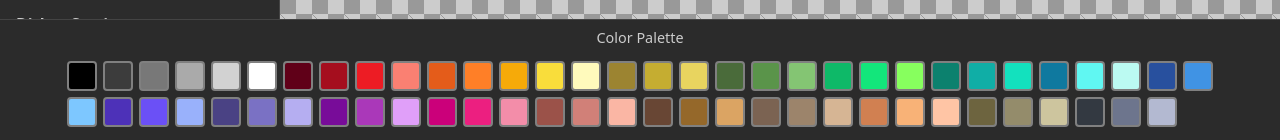
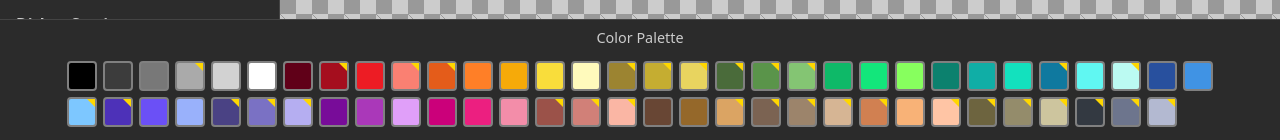
Before and after one commit to zvxayr/zvxayr.github.io, a plain HTML site: page wplace/index.html in a window 1280 px wide. Shown: the part 657-797 px from the top of the page. Drawn offline with Linux system fonts and the light colour scheme.

Commit message:
Added paid color indicator

```diff
--- a/wplace/css/style.css
+++ b/wplace/css/style.css
@@ -158,6 +158,7 @@ canvas.pixelated {
     border-radius: 4px;
     cursor: pointer;
     transition: transform 0.1s ease, opacity 0.2s ease;
+    position: relative;
 }
 
 .color-btn.enabled {
@@ -167,3 +168,16 @@ canvas.pixelated {
 .color-btn.disabled {
     border: 2px solid darkred;
 }
+
+/* Small corner triangle */
+.paid-indicator {
+    position: absolute;
+    top: 0;
+    right: 0;
+    width: 0;
+    height: 0;
+    border-left: 8px solid transparent;
+    border-bottom: 8px solid transparent;
+    border-top: 8px solid gold; /* change color if you like */
+    pointer-events: none; /* doesn't block clicking */
+}
--- a/wplace/index.html
+++ b/wplace/index.html
@@ -165,27 +165,69 @@
         const transparencyInput = document.getElementById('transparencyInput');
 
         const PALETTE = [
-            [0, 0, 0, "Black"], [60, 60, 60, "Dark Gray"], [120, 120, 120, "Gray"],
-            [170, 170, 170, "Medium Gray"], [210, 210, 210, "Light Gray"], [255, 255, 255, "White"],
-            [96, 0, 24, "Deep Red"], [165, 14, 30, "Dark Red"], [237, 28, 36, "Red"],
-            [250, 128, 114, "Light Red"], [228, 92, 26, "Dark Orange"], [255, 127, 39, "Orange"],
-            [246, 170, 9, "Gold"], [249, 221, 59, "Yellow"], [255, 250, 188, "Light Yellow"],
-            [156, 132, 49, "Dark Goldenrod"], [197, 173, 49, "Goldenrod"], [232, 212, 95, "Light Goldenrod"],
-            [74, 107, 58, "Dark Olive"], [90, 148, 74, "Olive"], [132, 197, 115, "Light Olive"],
-            [14, 185, 104, "Dark Green"], [19, 230, 123, "Green"], [135, 255, 94, "Light Green"],
-            [12, 129, 110, "Dark Teal"], [16, 174, 166, "Teal"], [19, 225, 190, "Light Teal"],
-            [15, 121, 159, "Dark Cyan"], [96, 247, 242, "Cyan"], [187, 250, 242, "Light Cyan"],
-            [40, 80, 158, "Dark Blue"], [64, 147, 228, "Blue"], [125, 199, 255, "Light Blue"],
-            [77, 49, 184, "Dark Indigo"], [107, 80, 246, "Indigo"], [153, 177, 251, "Light Indigo"],
-            [74, 66, 132, "Dark Slate Blue"], [122, 113, 196, "Slate Blue"], [181, 174, 241, "Light Slate Blue"],
-            [120, 12, 153, "Dark Purple"], [170, 56, 185, "Purple"], [224, 159, 249, "Light Purple"],
-            [203, 0, 122, "Dark Pink"], [236, 31, 128, "Pink"], [243, 141, 169, "Light Pink"],
-            [155, 82, 73, "Dark Peach"], [209, 128, 120, "Peach"], [250, 182, 164, "Light Peach"],
-            [104, 70, 52, "Dark Brown"], [149, 104, 42, "Brown"], [219, 164, 99, "Light Brown"],
-            [123, 99, 82, "Dark Tan"], [156, 132, 107, "Tan"], [214, 181, 148, "Light Tan"],
-            [209, 128, 81, "Dark Beige"], [248, 178, 119, "Beige"], [255, 197, 165, "Light Beige"],
-            [109, 100, 63, "Dark Stone"], [148, 140, 107, "Stone"], [205, 197, 158, "Light Stone"],
-            [51, 57, 65, "Dark Slate"], [109, 117, 141, "Slate"], [179, 185, 209, "Light Slate"]
+            [0, 0, 0, "Black", false],
+            [60, 60, 60, "Dark Gray", false],
+            [120, 120, 120, "Gray", false],
+            [170, 170, 170, "Medium Gray", true],
+            [210, 210, 210, "Light Gray", false],
+            [255, 255, 255, "White", false],
+            [96, 0, 24, "Deep Red", false],
+            [165, 14, 30, "Dark Red", true],
+            [237, 28, 36, "Red", false],
+            [250, 128, 114, "Light Red", true],
+            [228, 92, 26, "Dark Orange", true],
+            [255, 127, 39, "Orange", false],
+            [246, 170, 9, "Gold", false],
+            [249, 221, 59, "Yellow", false],
+            [255, 250, 188, "Light Yellow", false],
+            [156, 132, 49, "Dark Goldenrod", true],
+            [197, 173, 49, "Goldenrod", true],
+            [232, 212, 95, "Light Goldenrod", true],
+            [74, 107, 58, "Dark Olive", true],
+            [90, 148, 74, "Olive", true],
+            [132, 197, 115, "Light Olive", true],
+            [14, 185, 104, "Dark Green", false],
+            [19, 230, 123, "Green", false],
+            [135, 255, 94, "Light Green", false],
+            [12, 129, 110, "Dark Teal", false],
+            [16, 174, 166, "Teal", false],
+            [19, 225, 190, "Light Teal", false],
+            [15, 121, 159, "Dark Cyan", true],
+            [96, 247, 242, "Cyan", false],
+            [187, 250, 242, "Light Cyan", true],
+            [40, 80, 158, "Dark Blue", false],
+            [64, 147, 228, "Blue", false],
+            [125, 199, 255, "Light Blue", true],
+            [77, 49, 184, "Dark Indigo", true],
+            [107, 80, 246, "Indigo", false],
+            [153, 177, 251, "Light Indigo", false],
+            [74, 66, 132, "Dark Slate Blue", true],
+            [122, 113, 196, "Slate Blue", true],
+            [181, 174, 241, "Light Slate Blue", true],
+            [120, 12, 153, "Dark Purple", false],
+            [170, 56, 185, "Purple", false],
+            [224, 159, 249, "Light Purple", false],
+            [203, 0, 122, "Dark Pink", false],
+            [236, 31, 128, "Pink", false],
+            [243, 141, 169, "Light Pink", false],
+            [155, 82, 73, "Dark Peach", true],
+            [209, 128, 120, "Peach", true],
+            [250, 182, 164, "Light Peach", true],
+            [104, 70, 52, "Dark Brown", false],
+            [149, 104, 42, "Brown", false],
+            [219, 164, 99, "Light Brown", true],
+            [123, 99, 82, "Dark Tan", true],
+            [156, 132, 107, "Tan", true],
+            [214, 181, 148, "Light Tan", true],
+            [209, 128, 81, "Dark Beige", true],
+            [248, 178, 119, "Beige", false],
+            [255, 197, 165, "Light Beige", true],
+            [109, 100, 63, "Dark Stone", true],
+            [148, 140, 107, "Stone", true],
+            [205, 197, 158, "Light Stone", true],
+            [51, 57, 65, "Dark Slate", true],
+            [109, 117, 141, "Slate", true],
+            [179, 185, 209, "Light Slate", true]
         ];
 
         let enabledColors = new Array(PALETTE.length).fill(true);
@@ -202,19 +244,30 @@
         let lastDithered = null;
 
         // Generate palette buttons
-        PALETTE.forEach(([r, g, b, name], i) => {
+        PALETTE.forEach(([r, g, b, name, isPaid], i) => {
             const btn = document.createElement('div');
             btn.className = 'color-btn enabled';
             btn.title = name;
             btn.style.backgroundColor = `rgb(${r},${g},${b})`;
             btn.dataset.index = i;
+
+            // --- Add paid indicator ---
+            if (isPaid) {
+                const badge = document.createElement('div');
+                badge.className = 'paid-indicator';
+                btn.appendChild(badge);
+            }
+            // --------------------------
+
             btn.addEventListener('click', () => {
                 enabledColors[i] = !enabledColors[i];
                 btn.className = 'color-btn ' + (enabledColors[i] ? 'enabled' : 'disabled');
                 if (lastImage) processImage();
             });
+
             paletteControls.appendChild(btn);
         });
+
 
         fileInput.addEventListener('change', e => {
             const file = e.target.files[0];
```
